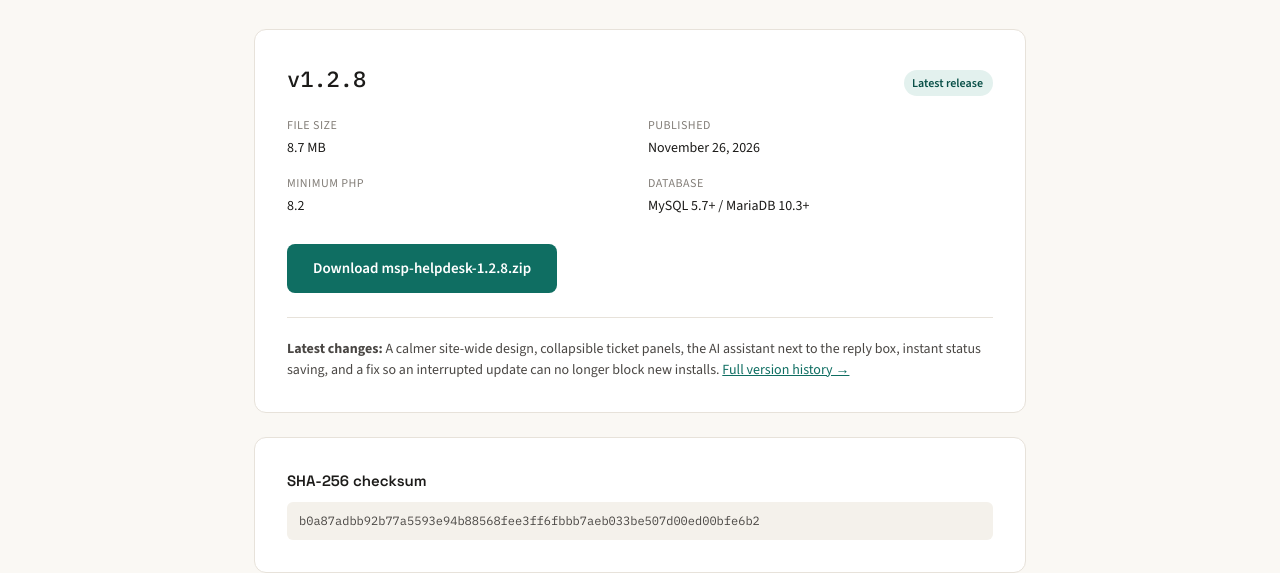
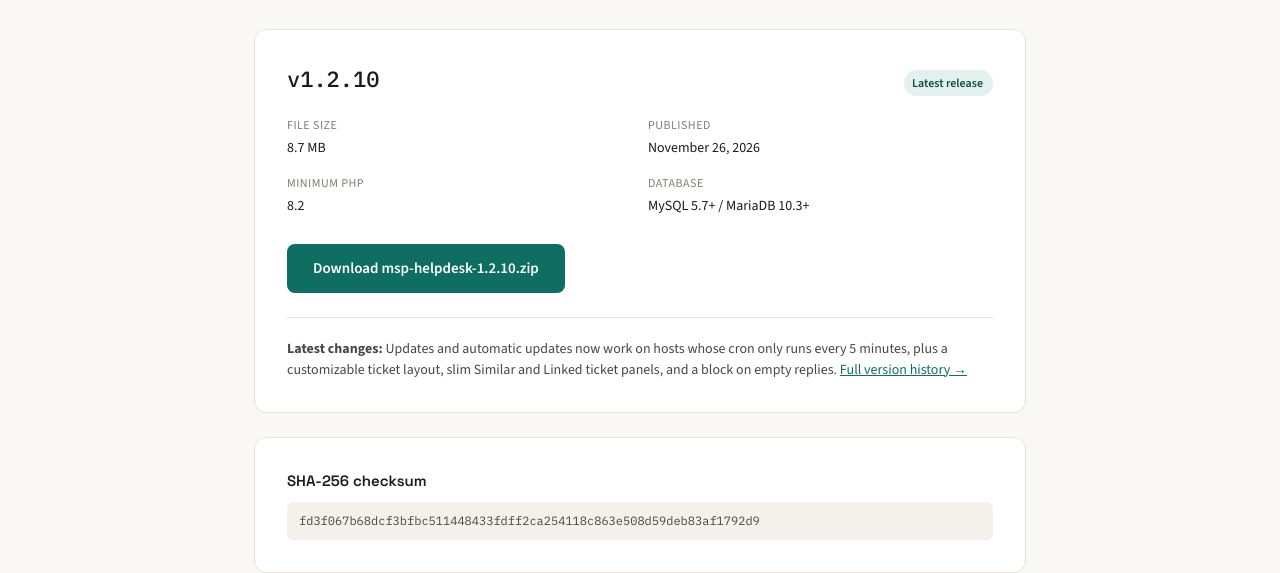
Before and after one commit to SimpleIT-nyc/marketing-site, a plain HTML site: page download.html in a window 1280 px wide. Shown: the part 234-807 px from the top of the page. Drawn offline with nearby package versions, Linux system fonts and the light colour scheme.

Commit message:
Download page: v1.2.10
Co-Authored-By: Claude Sonnet 5.5 <noreply@anthropic.com>

```diff
--- a/download.html
+++ b/download.html
@@ -58,7 +58,7 @@ footer{border-top:1px solid var(--line-default);padding:32px 0;text-align:center
     <div class="card">
       <div class="version-row">
         <div>
-          <div class="version">v1.2.8</div>
+          <div class="version">v1.2.10</div>
         </div>
         <span class="badge">Latest release</span>
       </div>
@@ -68,9 +68,9 @@ footer{border-top:1px solid var(--line-default);padding:32px 0;text-align:center
         <div><span>Minimum PHP</span>8.2</div>
         <div><span>Database</span>MySQL 5.7+ / MariaDB 10.3+</div>
       </div>
-      <a class="btn" href="https://updates.simpleit.nyc/releases/msp-helpdesk-1.2.8.zip">Download msp-helpdesk-1.2.8.zip</a>
+      <a class="btn" href="https://updates.simpleit.nyc/releases/msp-helpdesk-1.2.10.zip">Download msp-helpdesk-1.2.10.zip</a>
       <div class="notes">
-        <strong>Latest changes:</strong> A calmer site-wide design, collapsible ticket panels, the AI assistant next to the reply box, instant status saving, and a fix so an interrupted update can no longer block new installs.
+        <strong>Latest changes:</strong> Updates and automatic updates now work on hosts whose cron only runs every 5 minutes, plus a customizable ticket layout, slim Similar and Linked ticket panels, and a block on empty replies.
         <a href="/archive.html">Full version history &rarr;</a>
       </div>
     </div>
@@ -78,7 +78,7 @@ footer{border-top:1px solid var(--line-default);padding:32px 0;text-align:center
     <div class="card">
       <div class="req">
         <h3>SHA-256 checksum</h3>
-        <div class="checksum">b0a87adbb92b77a5593e94b88568fee3ff6fbbb7aeb033be507d00ed00bfe6b2</div>
+        <div class="checksum">fd3f067b68dcf3bfbc511448433fdff2ca254118c863e508d59deb83af1792d9</div>
       </div>
     </div>
 
```
